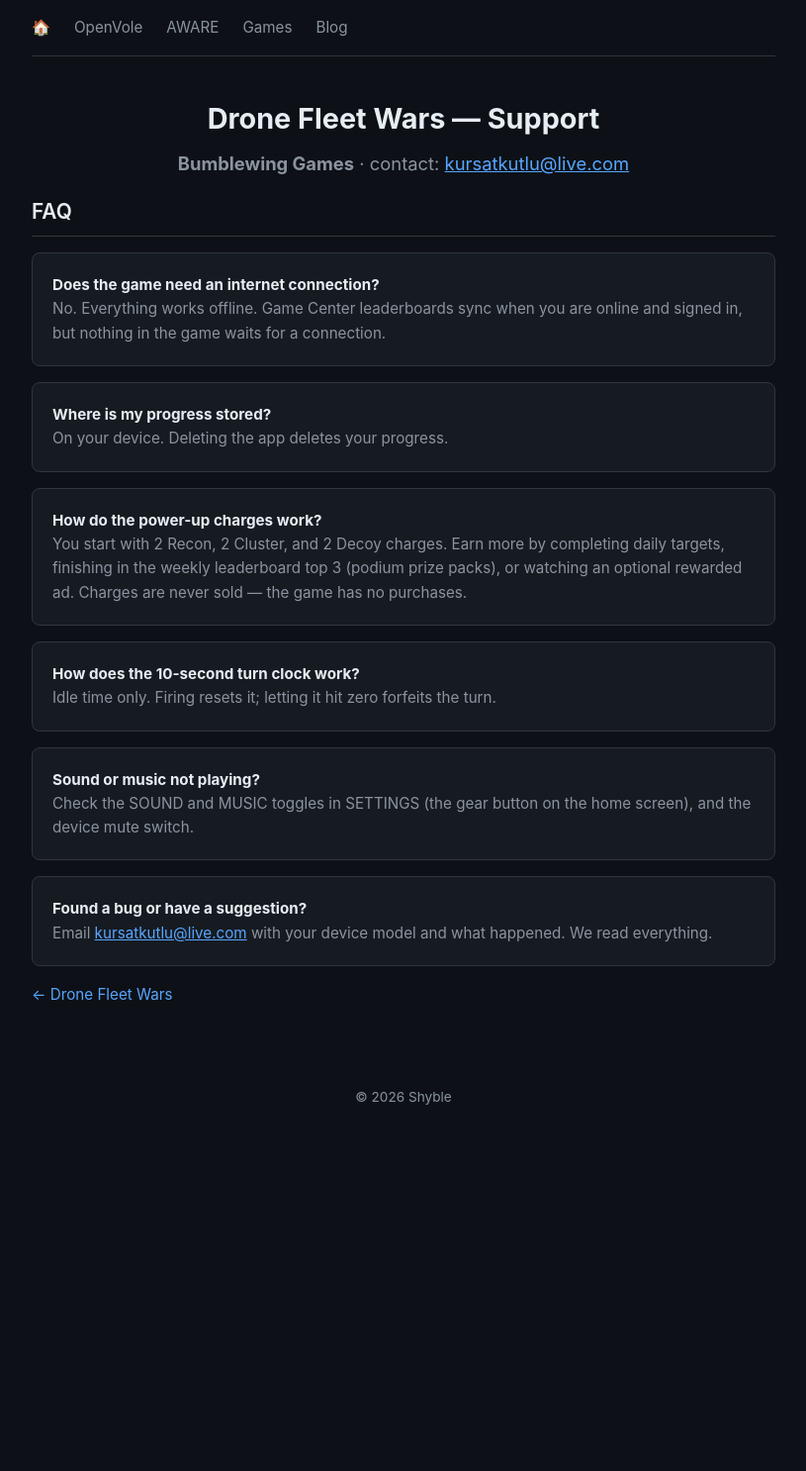
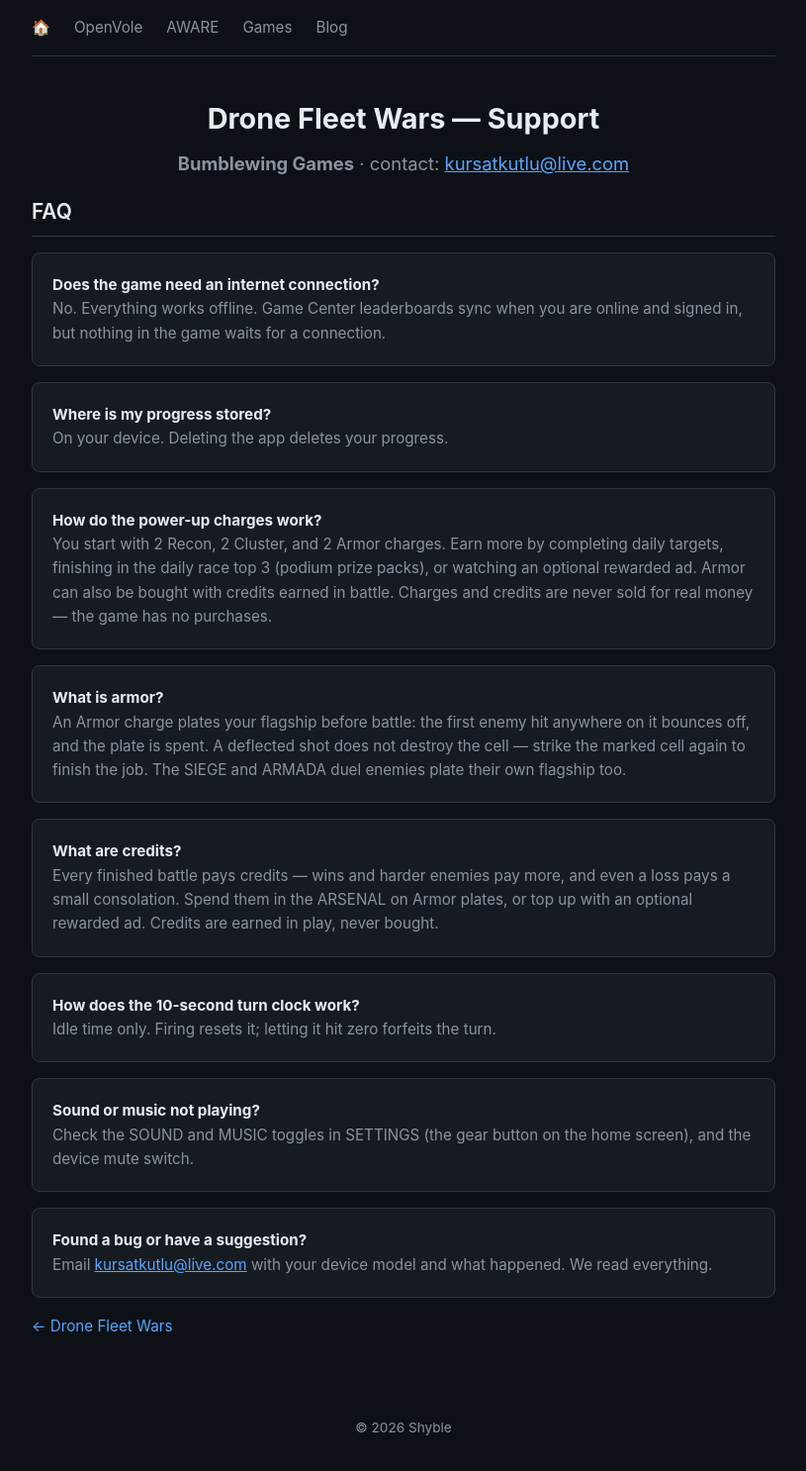
Before and after one commit to shyble/shyble.github.io, a Jekyll site: the page built from games/drone-fleet-wars/support/index.html, in a window 1280 px wide. Shown: the whole page at 99% size, without its empty margins (232-1047 px from the left). Built offline with Jekyll 4.4.1, drawn with Linux system fonts in a browser that asks for light colours; before the commit the page ends 1151 px from its top, so only the background shows below that.

Commit message:
DFW support FAQ: armor and credits economy

```diff
--- a/games/drone-fleet-wars/support/index.html
+++ b/games/drone-fleet-wars/support/index.html
@@ -25,10 +25,28 @@
 
     <div class="card">
         <p style="color: var(--text);"><strong>How do the power-up charges work?</strong></p>
-        <p>You start with 2 Recon, 2 Cluster, and 2 Decoy charges. Earn more by
-        completing daily targets, finishing in the weekly leaderboard top 3
-        (podium prize packs), or watching an optional rewarded ad. Charges are
-        never sold — the game has no purchases.</p>
+        <p>You start with 2 Recon, 2 Cluster, and 2 Armor charges. Earn more by
+        completing daily targets, finishing in the daily race top 3 (podium
+        prize packs), or watching an optional rewarded ad. Armor can also be
+        bought with credits earned in battle. Charges and credits are never
+        sold for real money — the game has no purchases.</p>
+    </div>
+
+    <div class="card">
+        <p style="color: var(--text);"><strong>What is armor?</strong></p>
+        <p>An Armor charge plates your flagship before battle: the first enemy
+        hit anywhere on it bounces off, and the plate is spent. A deflected
+        shot does not destroy the cell — strike the marked cell again to
+        finish the job. The SIEGE and ARMADA duel enemies plate their own
+        flagship too.</p>
+    </div>
+
+    <div class="card">
+        <p style="color: var(--text);"><strong>What are credits?</strong></p>
+        <p>Every finished battle pays credits — wins and harder enemies pay
+        more, and even a loss pays a small consolation. Spend them in the
+        ARSENAL on Armor plates, or top up with an optional rewarded ad.
+        Credits are earned in play, never bought.</p>
     </div>
 
     <div class="card">
```
